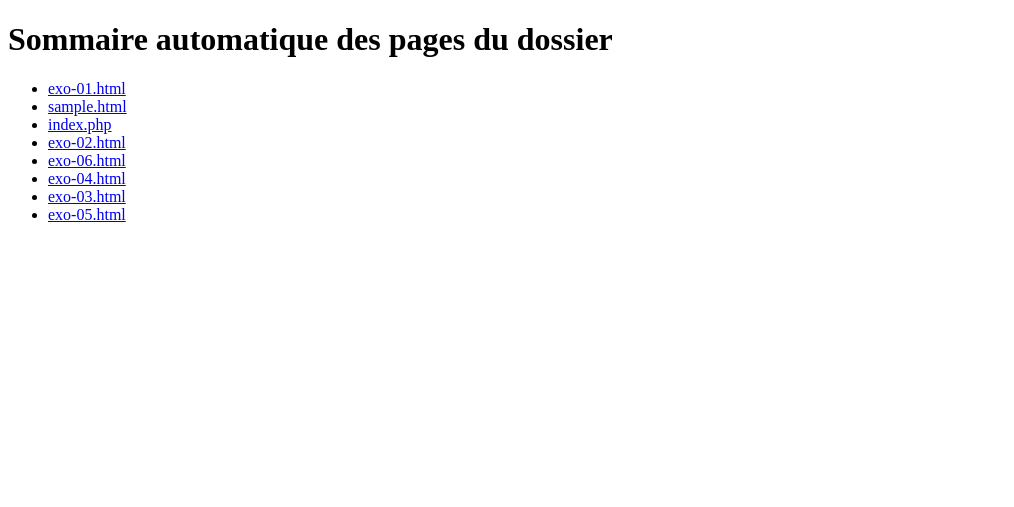
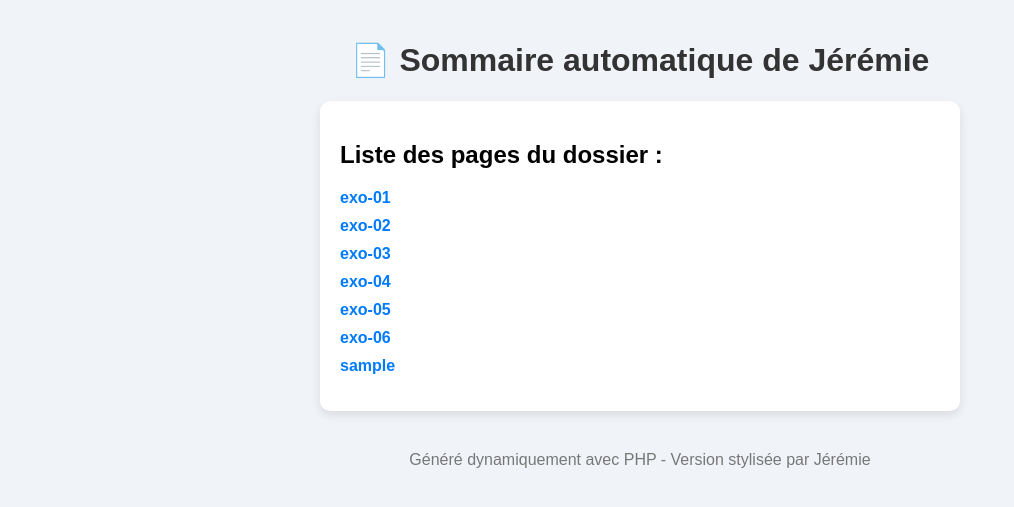
Before and after one commit to re3r73/repo-alwaysdata, a PHP site: page /javascript/index.php in a window 1280 px wide. Shown: the top 507 px of the page, without its empty margins (0-1014 px from the left). Run offline with PHP 8.4, Linux system fonts and the light colour scheme.

Commit message:
Update index.php

```diff
--- a/javascript/index.php
+++ b/javascript/index.php
@@ -2,25 +2,82 @@
 <html lang="fr">
 <head>
     <meta charset="UTF-8">
-    <title>Sommaire automatique</title>
+    <title>Sommaire automatique de Jérémie</title>
+    <style>
+        body {
+            background-color: #f0f4f8;
+            font-family: Arial, sans-serif;
+            margin: 0;
+            padding: 20px;
+        }
+
+        h1 {
+            text-align: center;
+            color: #333;
+        }
+
+        .section {
+            background: white;
+            padding: 20px;
+            margin: 20px auto;
+            border-radius: 10px;
+            box-shadow: 0 4px 10px rgba(0, 0, 0, 0.1);
+            max-width: 600px;
+        }
+
+        ul {
+            list-style: none;
+            padding: 0;
+        }
+
+        li {
+            margin: 10px 0;
+        }
+
+        a {
+            text-decoration: none;
+            color: #007BFF;
+            font-weight: bold;
+            transition: color 0.3s;
+        }
+
+        a:hover {
+            color: #0056b3;
+        }
+
+        .footer {
+            text-align: center;
+            margin-top: 40px;
+            color: #777;
+        }
+    </style>
 </head>
 <body>
-    <h1>Sommaire automatique des pages du dossier</h1>
-    <ul>
-        <?php
-        // Ouvre le dossier courant
-        $dossier = opendir('.');
-        // Parcourt tous les fichiers du dossier
-        while (($fichier = readdir($dossier)) !== false) {
-            // Filtrer : ignorer les dossiers "." et ".." et les fichiers non HTML/PHP
-            if ($fichier != '.' && $fichier != '..' && preg_match('/\.(html|php)$/', $fichier)) {
-                // Affiche le lien vers le fichier
-                echo "<li><a href=\"$fichier\">$fichier</a></li>";
+    <h1>📄 Sommaire automatique de Jérémie</h1>
+
+    <div class="section">
+        <h2>Liste des pages du dossier :</h2>
+        <ul>
+            <?php
+            // Récupère les fichiers du dossier courant
+            $fichiers = scandir('.');
+            // Filtre les fichiers valides
+            $pages = array_filter($fichiers, function($fichier) {
+                return is_file($fichier) && preg_match('/\.(html|php)$/', $fichier) && $fichier !== 'index.php';
+            });
+            // Trie alphabétiquement
+            sort($pages);
+            // Affiche les liens
+            foreach ($pages as $page) {
+                $titre = pathinfo($page, PATHINFO_FILENAME);
+                echo "<li><a href=\"$page\">$titre</a></li>";
             }
-        }
-        // Ferme le dossier
-        closedir($dossier);
-        ?>
-    </ul>
+            ?>
+        </ul>
+    </div>
+
+    <div class="footer">
+        Généré dynamiquement avec PHP - Version stylisée par Jérémie
+    </div>
 </body>
 </html>
```
